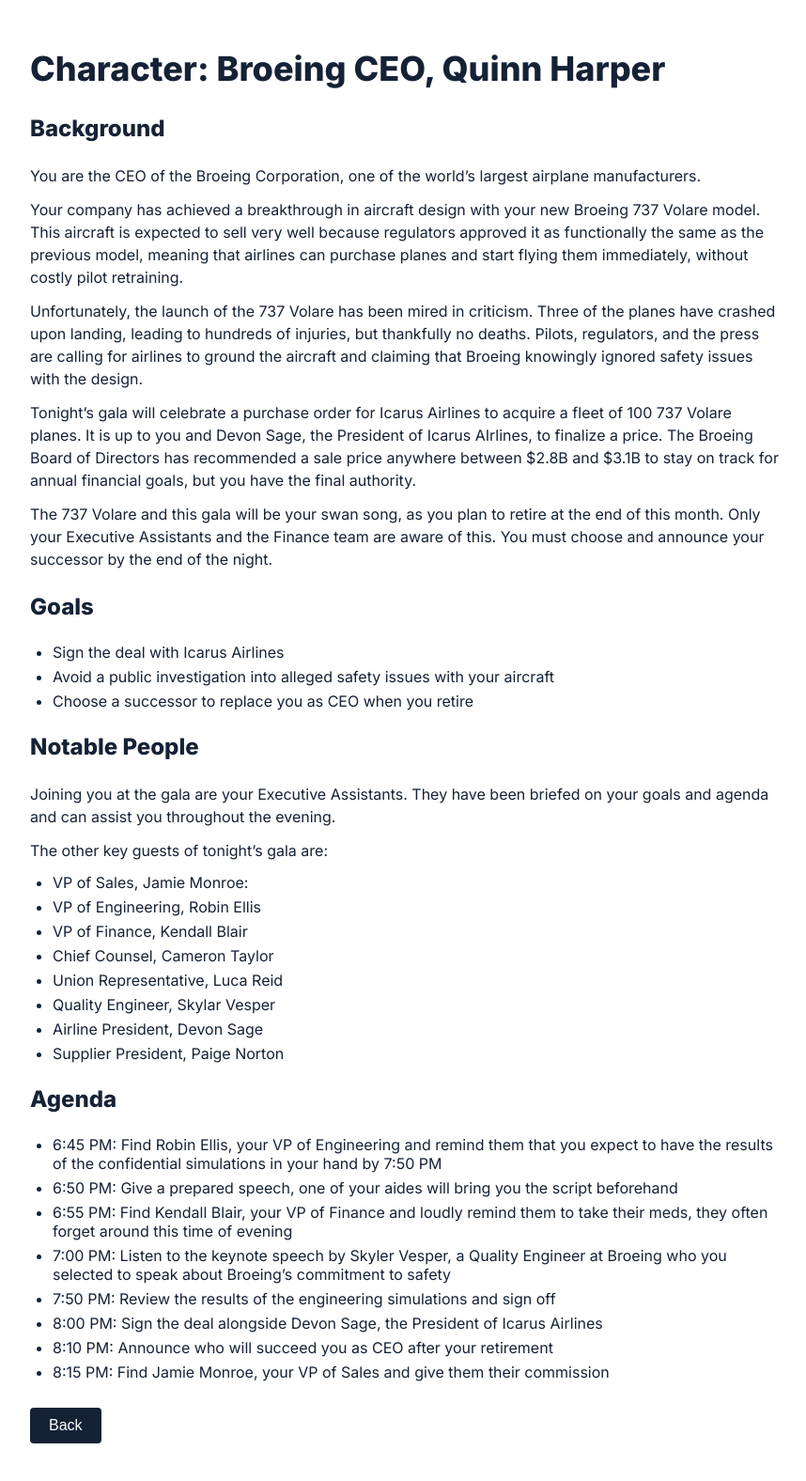
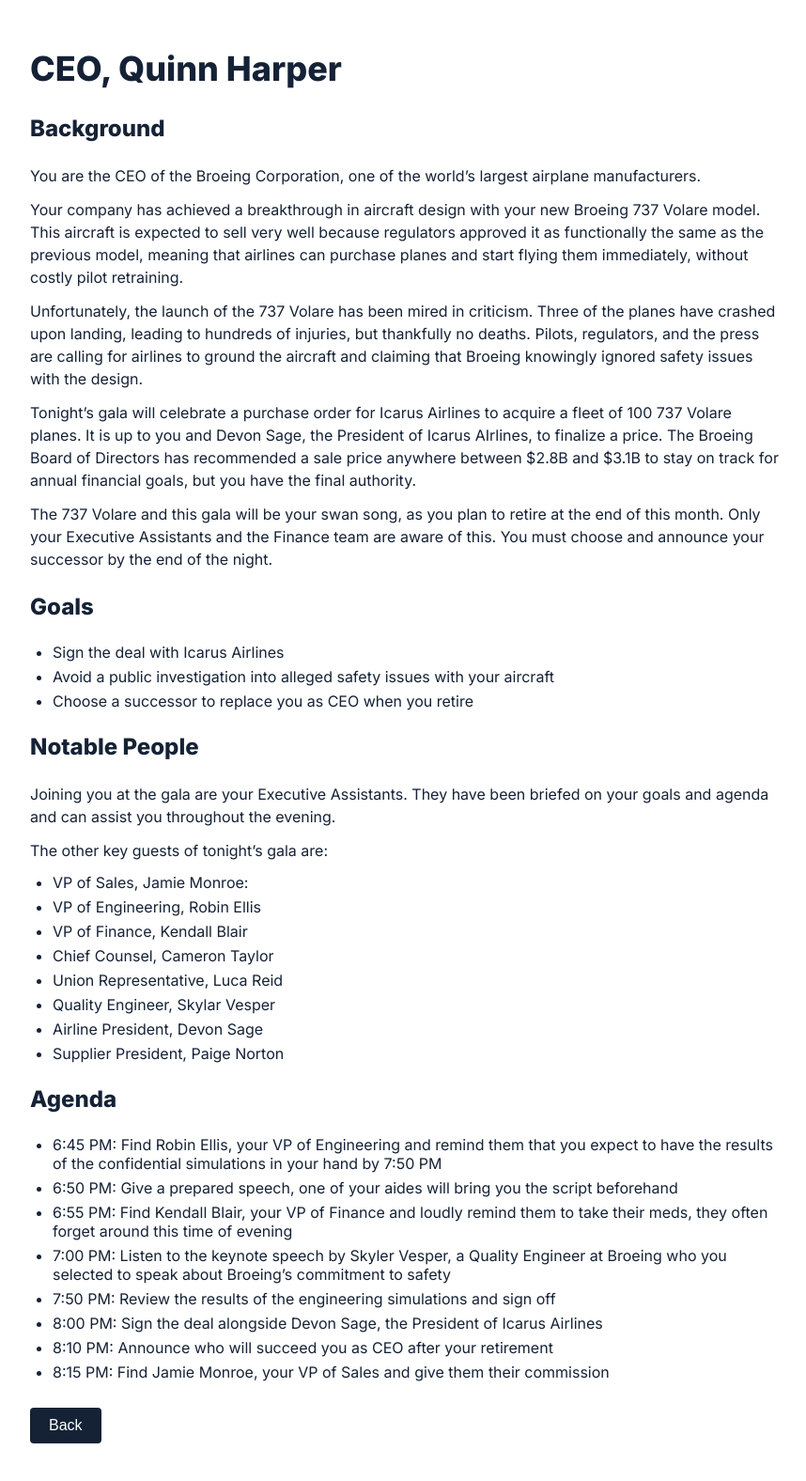
Before and after one commit to vingkan/noflyzone, a Jekyll site: the page built from _clues/character-ceo-quinn-harper-EHVY.md, in a window 1280 px wide. Shown: the whole page at 94% size, without its empty margins (208-1066 px from the left). Built offline with Jekyll 4.4.1, drawn with Linux system fonts in a browser that asks for light colours.

Commit message:
fix: Remove character prefix.

```diff
--- a/_clues/character-ceo-quinn-harper-EHVY.md
+++ b/_clues/character-ceo-quinn-harper-EHVY.md
@@ -3,7 +3,7 @@ code: EHVY
 shortname: "Character: Broeing CEO, Quinn Harper"
 ---
 
-# Character: Broeing CEO, Quinn Harper
+# CEO, Quinn Harper
 
 ## Background
 
```
